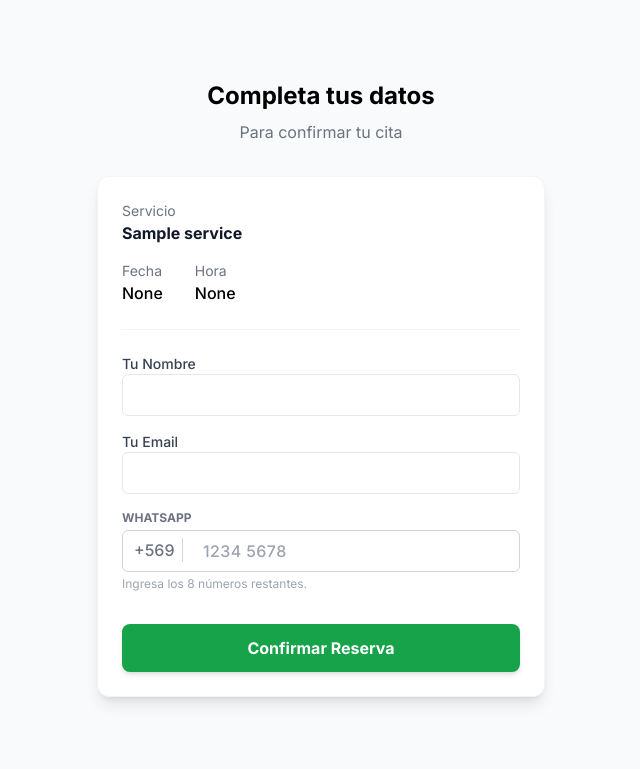
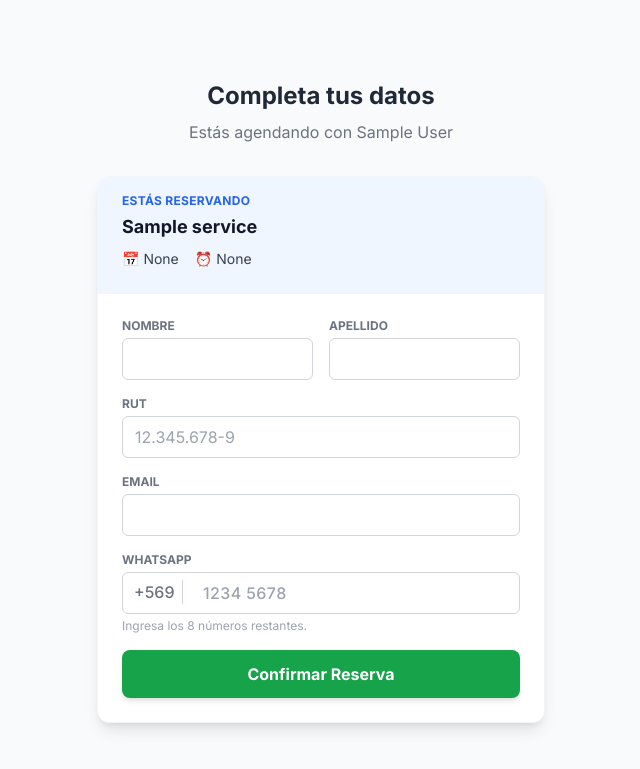
Before and after one commit to VitoNez5198/nexthora, a Django app: a page that uses templates/booking_confirm.html in a window 1280 px wide. Shown: the top 769 px of the page, without its empty margins (319-959 px from the left). Run offline with Django 5.2, Linux system fonts and the light colour scheme; tables that the repository leaves empty hold one stand-in row (values such as "Sample post"); some libraries are stand-ins or nearby versions.

Commit message:
feat(booking): update appointment model & form
- Added client_rut and last_name fields
- Updated WhatsApp number format logic
- Updated booking form with new fields

````diff
--- a/booking/models.py
+++ b/booking/models.py
@@ -128,9 +128,6 @@
 # ---
 # La cita confirmada. Conecta al Profesional, el Servicio y el Cliente.
 class Appointment(models.Model):
-    """
-    La cita agendada. Es el registro que bloquea el tiempo.
-    """
     STATUS_CHOICES = [
         ('CONFIRMED', 'Confirmada'),
         ('CANCELLED_BY_CLIENT', 'Cancelada por Cliente'),
@@ -141,48 +138,42 @@
     professional = models.ForeignKey(ProfessionalProfile, on_delete=models.SET_NULL, null=True, related_name="appointments")
     service = models.ForeignKey(Service, on_delete=models.SET_NULL, null=True, related_name="appointments")
 
-    # --- NUEVOS DATOS DEL CLIENTE ---
+    # --- DATOS DEL CLIENTE (Actualizados) ---
     client_name = models.CharField(max_length=100, verbose_name="Nombre")
     client_last_name = models.CharField(max_length=100, verbose_name="Apellido", default="") # Nuevo
+    client_rut = models.CharField(max_length=12, verbose_name="RUT", default="") # Nuevo
     client_email = models.EmailField(verbose_name="Email")
-    client_whatsapp = models.CharField(max_length=20, verbose_name="WhatsApp") # Reemplaza o mejora a 'phone'
-    client_rut = models.CharField(max_length=12, verbose_name="RUT") # Nuevo
+    client_whatsapp = models.CharField(max_length=20, verbose_name="WhatsApp", default="") # Reemplaza a phone
 
-    # ... (start_datetime, end_datetime, status, timestamps siguen igual) ...
+    # ... (fechas y estados siguen igual) ...
     start_datetime = models.DateTimeField(help_text="Fecha y hora de inicio de la cita")
     end_datetime = models.DateTimeField(help_text="Fecha y hora de fin de la cita (calculada automáticamente)")
     status = models.CharField(max_length=20, choices=STATUS_CHOICES, default='CONFIRMED')
+
     created_at = models.DateTimeField(auto_now_add=True)
     updated_at = models.DateTimeField(auto_now=True)
 
     def __str__(self):
         return f"Cita: {self.client_name} {self.client_last_name} - {self.start_datetime}"
 
-    # ... (tu método save sigue igual) ...
     def save(self, *args, **kwargs):
-        # 1. Lógica de duración (la que ya tenías)
+        # Calcular hora fin
         if self.start_datetime and self.service:
             self.end_datetime = self.start_datetime + datetime.timedelta(minutes=self.service.duration_minutes)
 
-        # 2. Lógica de WhatsApp Chileno (+569)
-        # Limpiamos el número: quitamos espacios y símbolos
-        clean_number = ''.join(filter(str.isdigit, self.client_whatsapp))
-
-        # Si el usuario escribió solo los 8 dígitos (ej: 87654321)
-        if len(clean_number) == 8:
-            self.client_whatsapp = f"+569{clean_number}"
-
-        # Si escribió 9 dígitos (ej: 987654321), asumimos que puso el 9
-        elif len(clean_number) == 9:
-            self.client_whatsapp = f"+56{clean_number}"
-
-        # Si ya puso el 569... (ej: 56987654321)
-        elif len(clean_number) == 11 and clean_number.startswith("56"):
-            self.client_whatsapp = f"+{clean_number}"
-
-        # (Si no cumple nada, guardamos lo que puso, pero idealmente validamos antes)
+        # Lógica de WhatsApp Chileno (+569) automática
+        if self.client_whatsapp:
+            # Limpiamos el número (dejamos solo dígitos)
+            clean_number = ''.join(filter(str.isdigit, self.client_whatsapp))
+            # Si son 8 dígitos, agregamos +569
+            if len(clean_number) == 8:
+                self.client_whatsapp = f"+569{clean_number}"
+            # Si puso el 9 pero no el +56
+            elif len(clean_number) == 9 and clean_number.startswith('9'):
+                self.client_whatsapp = f"+56{clean_number}"
 
         super().save(*args, **kwargs)
+
     class Meta:
         ordering = ['start_datetime']
 
--- a/booking/views.py
+++ b/booking/views.py
@@ -258,29 +258,33 @@
     time_str = request.GET.get('time')
 
     if request.method == 'POST':
-        # Obtener datos del formulario
+        # 1. Obtener TODOS los datos nuevos
         client_name = request.POST.get('client_name')
-        client_last_name = request.POST.get('client_last_name') # ¡Nuevo!
+        client_last_name = request.POST.get('client_last_name')
+        client_rut = request.POST.get('client_rut')
         client_email = request.POST.get('client_email')
-        client_whatsapp = request.POST.get('client_whatsapp')   # ¡Nuevo!
-        client_rut = request.POST.get('client_rut')             # ¡Nuevo!
+        client_whatsapp = request.POST.get('client_whatsapp')
 
         start_datetime_str = f"{date_str} {time_str}"
         start_datetime = datetime.strptime(start_datetime_str, '%Y-%m-%d %H:%M')
 
+        # 2. Crear la cita (Sin client_phone, usando los nuevos campos)
         appointment = Appointment.objects.create(
             professional=profile,
             service=service,
             client_name=client_name,
-            client_last_name=client_last_name, # ¡Nuevo!
+            client_last_name=client_last_name,
+            client_rut=client_rut,
             client_email=client_email,
-            client_whatsapp=client_whatsapp,   # ¡Nuevo!
-            client_rut=client_rut,             # ¡Nuevo!
-            # Elimina 'client_phone' si ya no lo usas en el modelo
+            client_whatsapp=client_whatsapp,
             start_datetime=start_datetime
         )
 
-        return render(request, 'success.html', {'service': service, 'appointment': appointment})
+        # Redirigir al éxito
+        return render(request, 'success.html', {
+            'service': service,
+            'appointment': appointment
+        })
 
     return render(request, 'booking_confirm.html', {
         'profile': profile,
--- a/templates/booking_confirm.html
+++ b/templates/booking_confirm.html
@@ -5,80 +5,73 @@
 {% block content %}
 <div class="max-w-md mx-auto py-10">
 
-    <h1 class="text-2xl font-bold text-center mb-2">Completa tus datos</h1>
-    <p class="text-center text-gray-500 mb-8">Para confirmar tu cita</p>
+    <h1 class="text-2xl font-bold text-center mb-2 text-dark-gray">Completa tus datos</h1>
+    <p class="text-center text-gray-500 mb-8">Estás agendando con {{ profile.display_name }}</p>
 
     <div class="bg-white p-6 rounded-xl shadow-lg border border-gray-100">
+
         <!-- Resumen -->
-        <div class="mb-6 pb-6 border-b border-gray-100">
-            <p class="text-sm text-gray-500">Servicio</p>
-            <p class="font-bold text-gray-900">{{ service.name }}</p>
-
-            <div class="flex gap-8 mt-4">
-                <div>
-                    <p class="text-sm text-gray-500">Fecha</p>
-                    <p class="font-medium">{{ date_str }}</p>
-                </div>
-                <div>
-                    <p class="text-sm text-gray-500">Hora</p>
-                    <p class="font-medium">{{ time_str }}</p>
-                </div>
+        <div class="mb-6 pb-6 border-b border-gray-100 bg-blue-50 -mx-6 -mt-6 px-6 py-4 rounded-t-xl">
+            <p class="text-xs font-bold text-blue-600 uppercase tracking-wide mb-1">Estás reservando</p>
+            <p class="font-bold text-gray-900 text-lg">{{ service.name }}</p>
+            <div class="flex gap-4 mt-2 text-sm text-gray-700">
+                <span class="flex items-center gap-1">📅 {{ date_str }}</span>
+                <span class="flex items-center gap-1">⏰ {{ time_str }}</span>
             </div>
         </div>
 
-        <!-- Formulario Cliente -->
-        <form method="POST">
+        <!-- Formulario -->
+        <form method="POST" class="space-y-4">
             {% csrf_token %}
 
-            <div class="space-y-4">
+            <!-- Fila 1: Nombre y Apellido -->
+            <div class="grid grid-cols-2 gap-4">
                 <div>
-                    <label class="block text-sm font-medium text-gray-700">Tu Nombre</label>
+                    <label class="block text-xs font-bold text-gray-500 uppercase mb-1">Nombre</label>
                     <input type="text" name="client_name" required
-                        class="w-full px-3 py-2 border rounded-md focus:ring-primary">
+                        class="w-full px-3 py-2 border border-gray-300 rounded-md focus:ring-primary focus:border-primary">
+                </div>
+                <div>
+                    <label class="block text-xs font-bold text-gray-500 uppercase mb-1">Apellido</label>
+                    <input type="text" name="client_last_name" required
+                        class="w-full px-3 py-2 border border-gray-300 rounded-md focus:ring-primary focus:border-primary">
+                </div>
             </div>
 
+            <!-- Fila 2: RUT -->
             <div>
-                    <label class="block text-sm font-medium text-gray-700">Tu Email</label>
-                    <input type="email" name="client_email" required
-                        class="w-full px-3 py-2 border rounded-md focus:ring-primary">
+                <label class="block text-xs font-bold text-gray-500 uppercase mb-1">RUT</label>
+                <input type="text" name="client_rut" placeholder="12.345.678-9" required
+                    class="w-full px-3 py-2 border border-gray-300 rounded-md focus:ring-primary focus:border-primary">
             </div>
 
+            <!-- Fila 3: Email -->
+            <div>
+                <label class="block text-xs font-bold text-gray-500 uppercase mb-1">Email</label>
+                <input type="email" name="client_email" required
+                    class="w-full px-3 py-2 border border-gray-300 rounded-md focus:ring-primary focus:border-primary">
+            </div>
+
+            <!-- Fila 4: WhatsApp (+569 fijo) -->
             <div>
                 <label class="block text-xs font-bold text-gray-500 uppercase mb-1">WhatsApp</label>
                 <div class="relative">
-                        <!-- Prefijo visual fijo -->
                     <span class="absolute left-3 top-2 text-gray-500 font-medium border-r border-gray-300 pr-2">
                         +569
                     </span>
-
-                        <!-- Input para los 8 dígitos -->
-                        <!-- 'pl-16' da espacio a la izquierda para que no se monte sobre el +569 -->
+                    <!-- Input con padding izquierdo para dejar espacio al prefijo -->
                     <input type="tel" name="client_whatsapp" placeholder="1234 5678" required maxlength="8"
-                            pattern="[0-9]{8}" title="Ingresa los 8 dígitos de tu número"
+                        pattern="[0-9]{8}"
                         class="w-full pl-20 px-3 py-2 border border-gray-300 rounded-md focus:ring-primary focus:border-primary font-medium tracking-wide">
                 </div>
                 <p class="text-xs text-gray-400 mt-1">Ingresa los 8 números restantes.</p>
             </div>
-            </div>
 
             <button type="submit"
-                class="w-full mt-8 bg-green-600 text-white py-3 rounded-lg font-bold hover:bg-green-700 transition shadow-md">
+                class="w-full mt-6 bg-green-600 text-white py-3 rounded-lg font-bold hover:bg-green-700 transition shadow-md">
                 Confirmar Reserva
             </button>
         </form>
     </div>
 </div>
 {% endblock %}
-```
-
----
-
-### 4. Actualizar el Enlace en `profile.html`
-
-Finalmente, vuelve a tu `nexthora/templates/profile.html` y actualiza el enlace de los servicios (que tenía `href="#"`)
-para que apunte a la nueva vista de agendamiento.
-
-Busca el `<a href="#" ...>` dentro del bucle `for service` y cámbialo por:
-
-    ```html
-    <a href="{% url 'booking_step1' profile.slug service.id %}" class="block bg-white ... (resto de tus clases) ...">
````
Also changed, not shown: booking/migrations/0004_alter_appointment_client_rut_and_more.py (added). Lines whose indentation alone changed are shown as unchanged.
